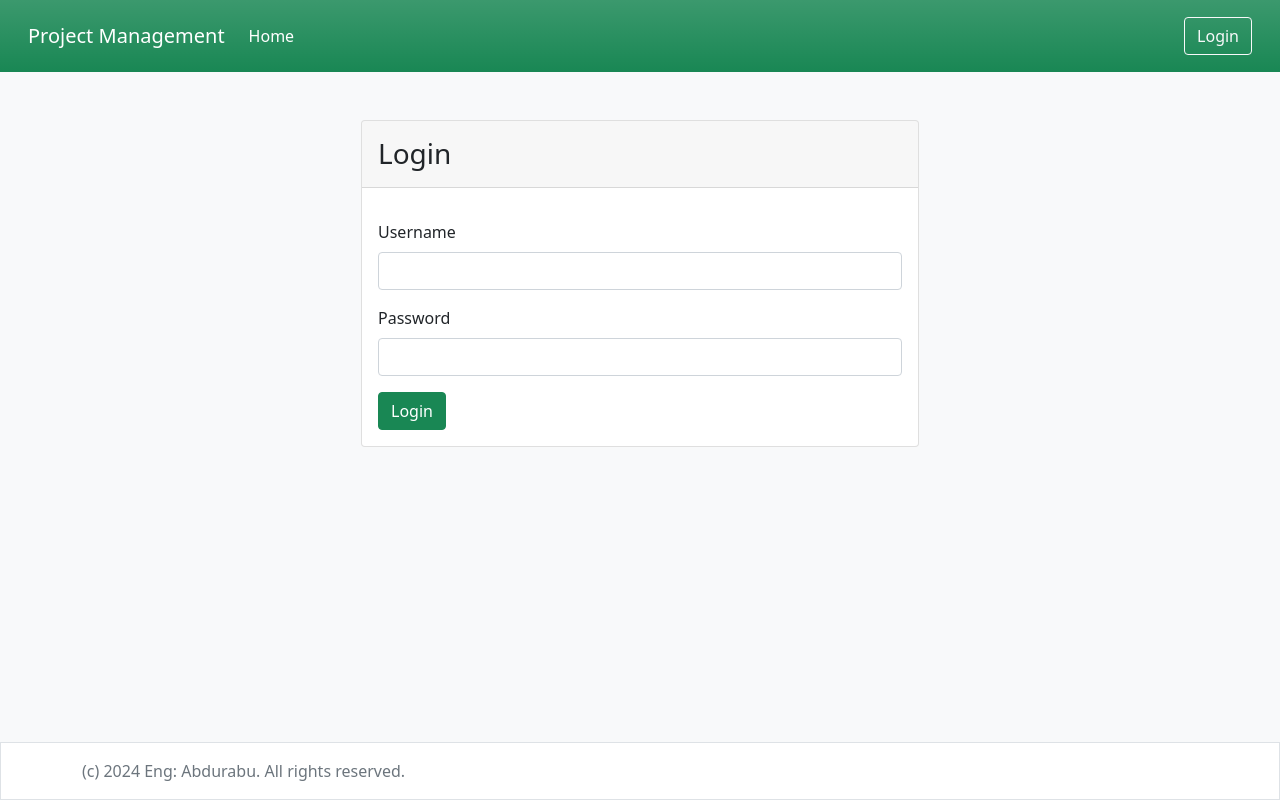
After one commit to EngAbdurabu/django_pm, a Django app: page /accounts/login/ in a window 1280 px wide. The commit adds this page. Run offline with Django 5.2, Linux system fonts and the light colour scheme.

Commit message:
Project management Login & logout

```diff
--- /dev/null
+++ b/accounts/forms.py
@@ -0,0 +1,20 @@
+from django.contrib.auth.forms import AuthenticationForm
+from django import forms
+
+attrs = {"class": "form-control"}
+
+class UserLoginForm(AuthenticationForm):
+	def __init__(self, *args, **kwargs):
+		super(UserLoginForm, self).__init__(*args, **kwargs)
+		# self.fields['username'].widget.attrs.update(
+		# 	{'class': 'form-control', 'placeholder': 'Enter your username'})
+		# self.fields['password'].widget.attrs.update(
+		# 	{'class': 'form-control', 'placeholder': 'Enter your password'})
+
+	username = forms.CharField(
+		label="Username",
+		widget=forms.TextInput(attrs=attrs))
+
+	password = forms.CharField(
+		label="Password",
+		widget=forms.PasswordInput(attrs=attrs))
--- /dev/null
+++ b/accounts/templates/registration/login.html
@@ -0,0 +1,23 @@
+{% extends 'base.html' %}
+{% load i18n %}
+{% block content %}
+<div class="container">
+    <div class="row justify-content-md-center">
+        <div class="card col-md-6 px-0">
+            <div class="card-header">
+                <h3 class="mb-0 py-2">{% trans 'Login' %}</h3>
+            </div>
+            <div class="card-body">
+                <form method="POST">
+                    {% csrf_token %}
+                    {% include 'common/form.html' with form=form %}
+                    <button class="btn btn-success btn-block">
+                        {% translate 'Login' %}
+                    </button>
+                </form>
+            </div>
+        </div>
+    </div>
+</div>
+
+{% endblock %}
--- /dev/null
+++ b/accounts/urls.py
@@ -0,0 +1,10 @@
+from django.urls import path, include
+from django.contrib.auth.views import LoginView, LogoutView
+from accounts.forms import UserLoginForm
+
+urlpatterns = [
+	path("login/", LoginView.as_view(authentication_form=UserLoginForm),
+	     name="login"),
+	path('logout/', LogoutView.as_view(), name='logout'),
+	path("", include('django.contrib.auth.urls'))
+]
--- a/projects/templates/partials/header.html
+++ b/projects/templates/partials/header.html
@@ -13,7 +13,26 @@
         </li>
       </ul>
     </div>
-    <form method="GET" action="{% url 'Project_List' %}" class="d-flex">
+    {% if user.is_authenticated %}
+      <ul class="navbar-nav me-auto mb-2 mb-lg-0">
+        <li class="nav-item dropdown">
+          <a class="nav-link dropdown-toggle" href="#" id="navbarDropdown" role="button" data-bs-toggle="dropdown" aria-expanded="false">
+            {{ user.username }}
+          </a>
+          <ul class="dropdown-menu" aria-labelledby="navbarDropdown">
+            <li><a class="dropdown-item" href="#">{% trans 'Profile'%}</a></li>
+            <li><hr class="dropdown-divider"></li>
+            <li>
+              <form method="post" action="{% url 'logout' %}">
+                {% csrf_token %}
+                <button type="submit" class="dropdown-item">{% trans 'Logout' %}</button>
+              </form>
+            </li>
+          </ul>
+        </li>
+      </ul>
+
+      <form method="GET" action="{% url 'Project_List' %}" class="d-flex">
         <div class="input-group">
           <input
             type="text"
@@ -27,7 +46,13 @@
           </button>
 
         </div>
-      </form>
+    </form>
+    {% else %}
+      <a class="btn btn-outline-light" href="{% url 'login' %}">
+        {% trans "Login" %}
+      </a>
+    {% endif %}
+
   </div>
 </nav>
 </header>
--- a/projects_management/settings.py
+++ b/projects_management/settings.py
@@ -11,6 +11,8 @@ https://docs.djangoproject.com/en/5.1/ref/settings/
 """
 
 from pathlib import Path
+
+from django.conf.global_settings import LOGIN_REDIRECT_URL, LOGOUT_REDIRECT_URL
 
 # Build paths inside the project like this: BASE_DIR / 'subdir'.
 BASE_DIR = Path(__file__).resolve().parent.parent
@@ -122,3 +124,6 @@ STATIC_URL = "static/"
 # https://docs.djangoproject.com/en/5.1/ref/settings/#default-auto-field
 
 DEFAULT_AUTO_FIELD = "django.db.models.BigAutoField"
+
+LOGIN_REDIRECT_URL = "/"
+LOGOUT_REDIRECT_URL = "/accounts/login"
--- a/projects_management/urls.py
+++ b/projects_management/urls.py
@@ -16,9 +16,11 @@ Including another URLconf
 """
 from django.contrib import admin
 from django.urls import path, include
+# import debug_toolbar
 
 urlpatterns = [
     path("", include("projects.urls")),
+    path("accounts/", include("accounts.urls")),
     path("admin/", admin.site.urls)
 
 ]
```
Also changed, not shown: projects/views.py (+8 -7 lines).
